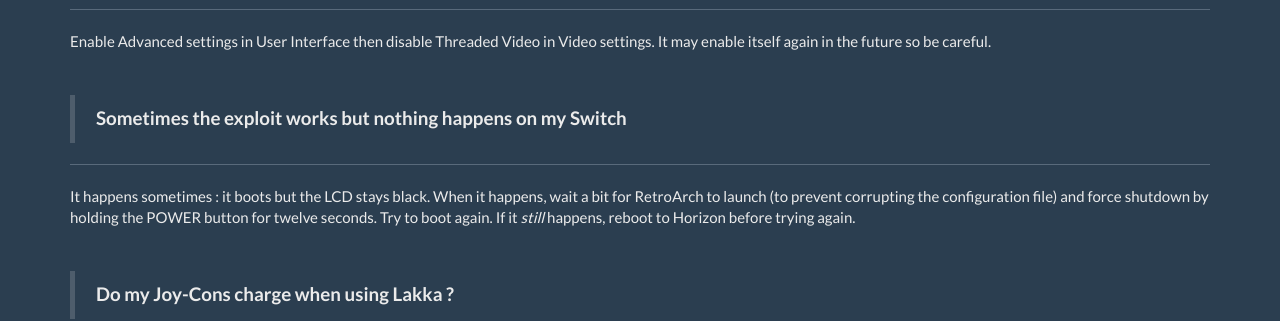
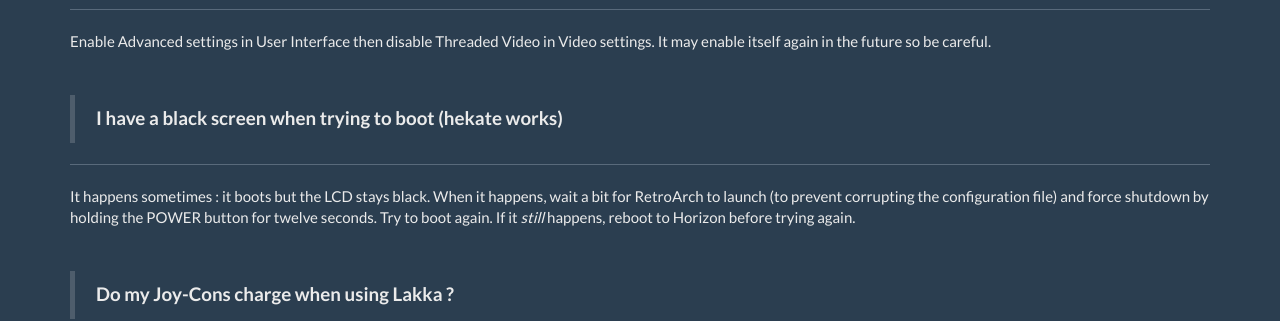
Before and after one commit to lakka-switch/documentation, a Jekyll site: the page built from faq.md, in a window 1280 px wide and 900 px high, scrolled down 3860 px. Shown: the part 154-475 px from the top of the window. Built offline with Jekyll 4.4.1, drawn with Linux system fonts in a browser that asks for light colours; nearby versions of some CDN libraries.

Commit message:
Update faq.md

```diff
--- a/faq.md
+++ b/faq.md
@@ -159,7 +159,7 @@
 Enable Advanced settings in User Interface then disable Threaded Video in Video settings. It may enable itself again in the future so be careful.
 
 &nbsp;
-> **Sometimes the exploit works but nothing happens on my Switch**
+> **I have a black screen when trying to boot (hekate works)**
 
 ***
 
```
